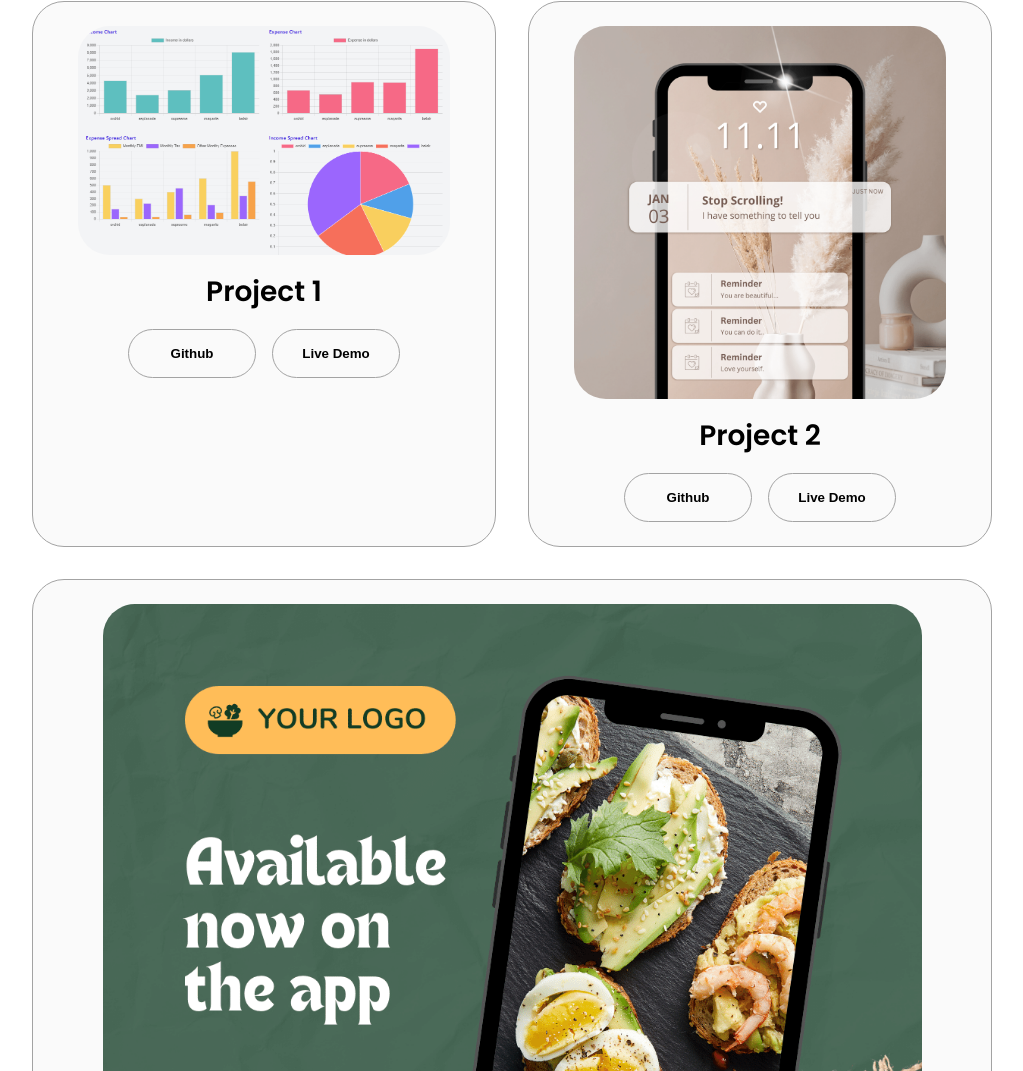
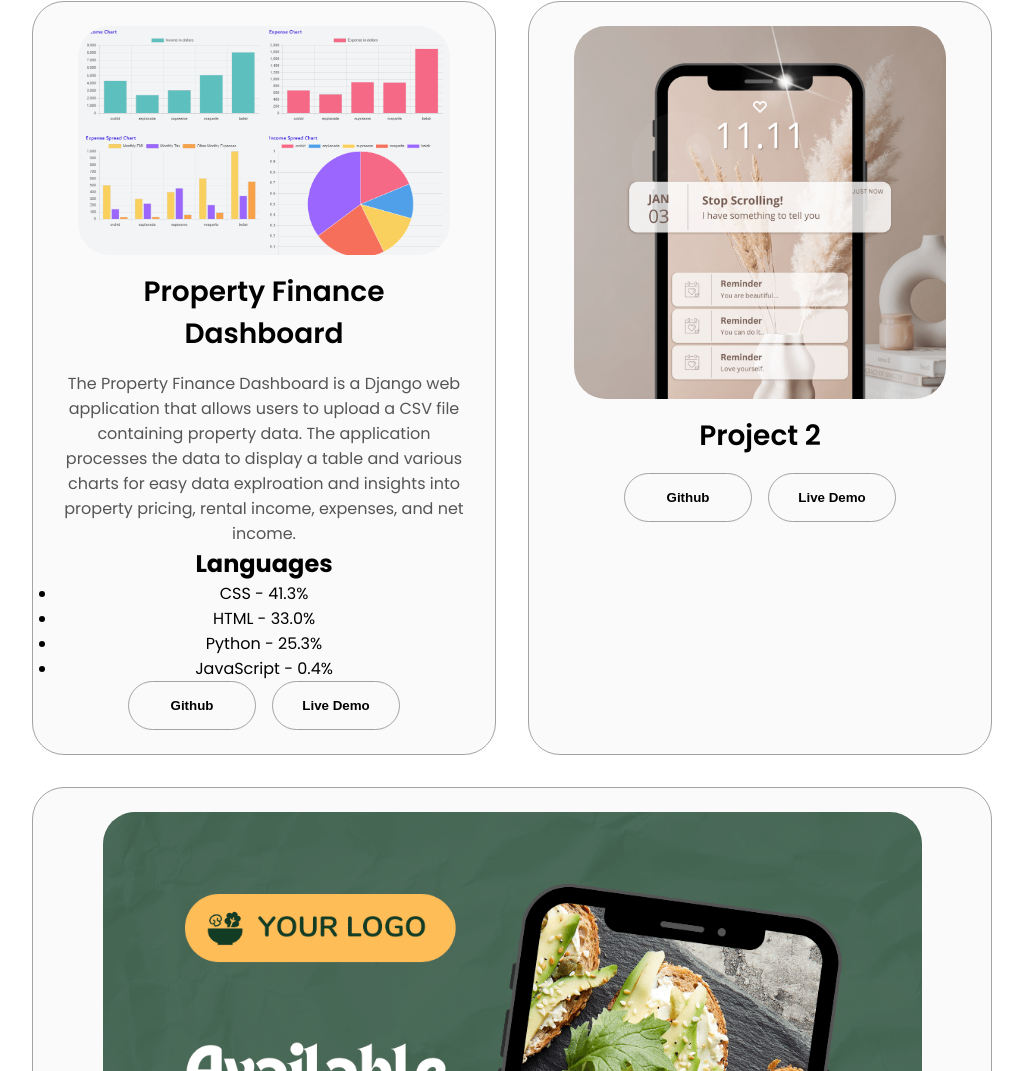
Before and after one commit to BiaJohnson/html-css-js-portfolio, a plain HTML site: page index.html in a window 1280 px wide. Shown: the part 2641-3712 px from the top of the page, without its empty margins (128-1151 px from the left). Drawn offline with Linux system fonts and the light colour scheme.

Commit message:
Update index.html

```diff
--- a/index.html
+++ b/index.html
@@ -218,7 +218,17 @@
                 <div class="article-container">
                     <img src="./assets/project-1.png" alt="Project 1" class="project-img">
                 </div>
-                <h2 class="experience-sub-title project-title">Project 1</h2>
+                <h2 class="experience-sub-title project-title">Property Finance Dashboard</h2>
+                <p> The Property Finance Dashboard is a Django web application that allows users to upload a CSV file containing property data.
+                     The application processes the data to display a table and various charts for easy data explroation and insights into property pricing, rental income, expenses, and net income.</p>
+                     <h2>Languages</h2>
+                     <ul>
+                        <li>CSS - 41.3%</li>
+                        <li>HTML - 33.0%</li>
+                        <li>Python - 25.3%</li>
+                        <li>JavaScript - 0.4%</li>
+                     </ul>
+                <p></p>
                 <div class="btn-container">
                     <button class="btn btn-color-2 project-btn" onclick="location.href='https://github.com/BiaJohnson/web-based-data-analytics-visualization'">Github</button>
                     <button class="btn btn-color-2 project-btn" onclick="location.href='https://biajohnson.pythonanywhere.com/hello/'">Live Demo</button>
```
